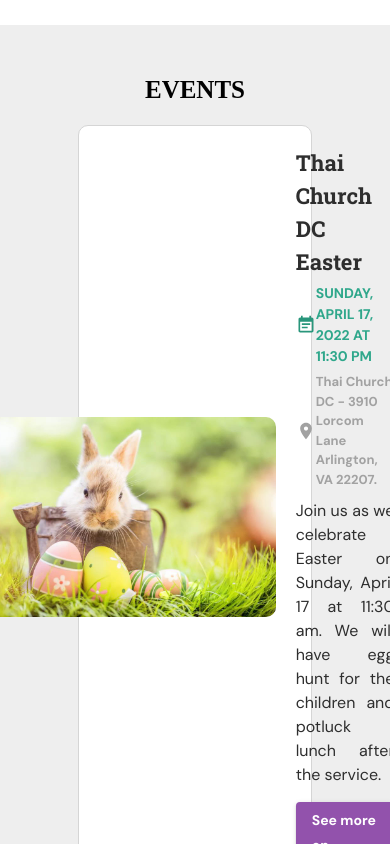
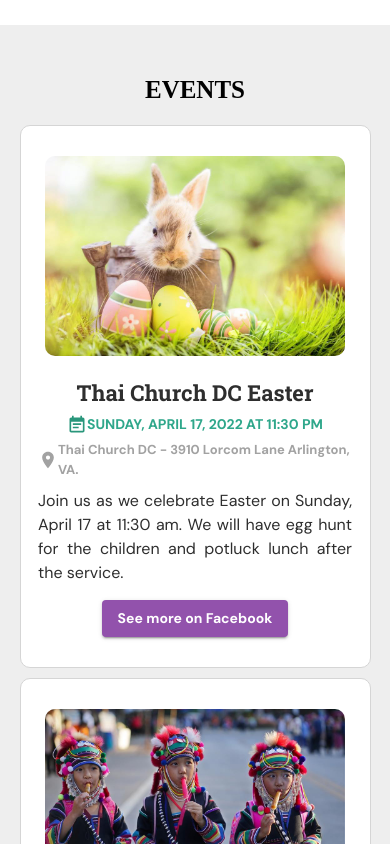
Before and after one commit to BayLadyCoder/thai-church-2022, a React (Create React App) app: page / in a window 390 px wide. Shown: the part 3480-4324 px from the top of the page. Built offline with nearby package versions, Linux system fonts and the light colour scheme.

Commit message:
Make Events section responsive

```diff
--- a/src/components/Event.js
+++ b/src/components/Event.js
@@ -4,11 +4,12 @@ import PlaceIcon from "@mui/icons-material/Place";
 import { theme } from "../theme";
 
 const boxStyles = {
-  margin: "0 20px",
+  margin: { xs: "20px 0 0px 0", lg: "0 20px" },
   display: "flex",
   flexDirection: "column",
-  alignItems: "flex-start",
-  justifyContent: "flex-start",
+  width: { xs: "90%", sm: "80%", md: "70%", lg: "auto" },
+  alignItems: { xs: "center", lg: "flex-start" },
+  justifyContent: { xs: "center", lg: "flex-start" },
 };
 
 const Event = ({ event }) => {
@@ -17,16 +18,17 @@ const Event = ({ event }) => {
   return (
     <Container
       id="events"
-      style={{
+      sx={{
         border: "1px #d5d5d5 solid",
         borderRadius: "10px",
-        width: "60%",
-        padding: "20px",
+        width: { xs: "90%", sm: "80%", md: "70%", lg: "60%" },
+        padding: { xs: "30px 0", lg: "20px" },
         display: "flex",
         justifyContent: "center",
         alignItems: "center",
         backgroundColor: theme.palette.primary.white,
         marginBottom: "10px",
+        flexDirection: { xs: "column", lg: "row" },
       }}
     >
       <img
@@ -40,7 +42,7 @@ const Event = ({ event }) => {
             fontSize: "22px",
             fontWeight: "bold",
             fontFamily: "Roboto Slab, serif",
-            textAlign: "left",
+            textAlign: { xs: "center", lg: "left" },
             color: theme.palette.primary.black,
           }}
         >
--- a/src/components/Events.js
+++ b/src/components/Events.js
@@ -9,7 +9,7 @@ const Events = (props) => {
     {
       title: "Thai Church DC Easter",
       dateTime: "SUNDAY, APRIL 17, 2022 AT 11:30 PM",
-      location: "Thai Church DC -  3910 Lorcom Lane Arlington, VA 22207.",
+      location: "Thai Church DC -  3910 Lorcom Lane Arlington, VA.",
       image: Easter2022Img,
       link: "https://fb.me/e/5eiIhBb8r",
       detail:
@@ -18,7 +18,7 @@ const Events = (props) => {
     {
       title: "คริสต์มาสคนเมือง Northern Thai Christmas",
       dateTime: "SUNDAY, DECEMBER 19, 2021 AT 11:30 AM",
-      location: "Thai Church DC -  3910 Lorcom Lane Arlington, VA 22207.",
+      location: "Thai Church DC -  3910 Lorcom Lane Arlington, VA.",
 
       image: NorthernThaiChristmasImg,
       link: "https://fb.me/e/4iKHhnNju",
```
